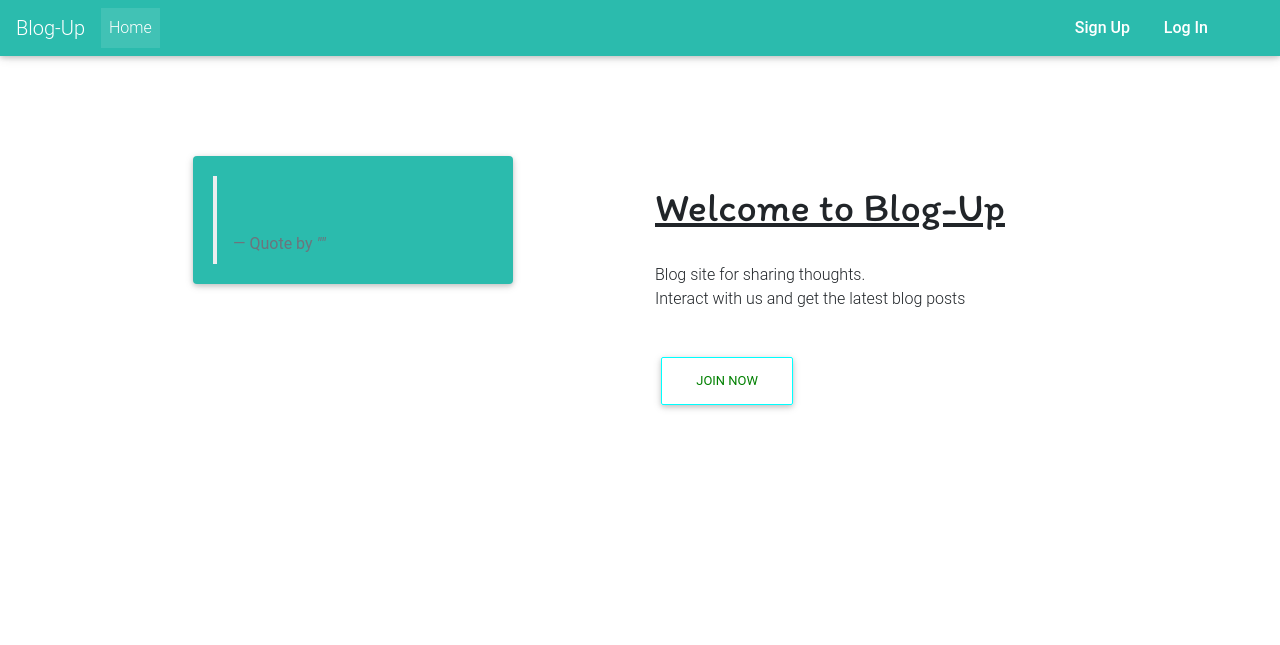
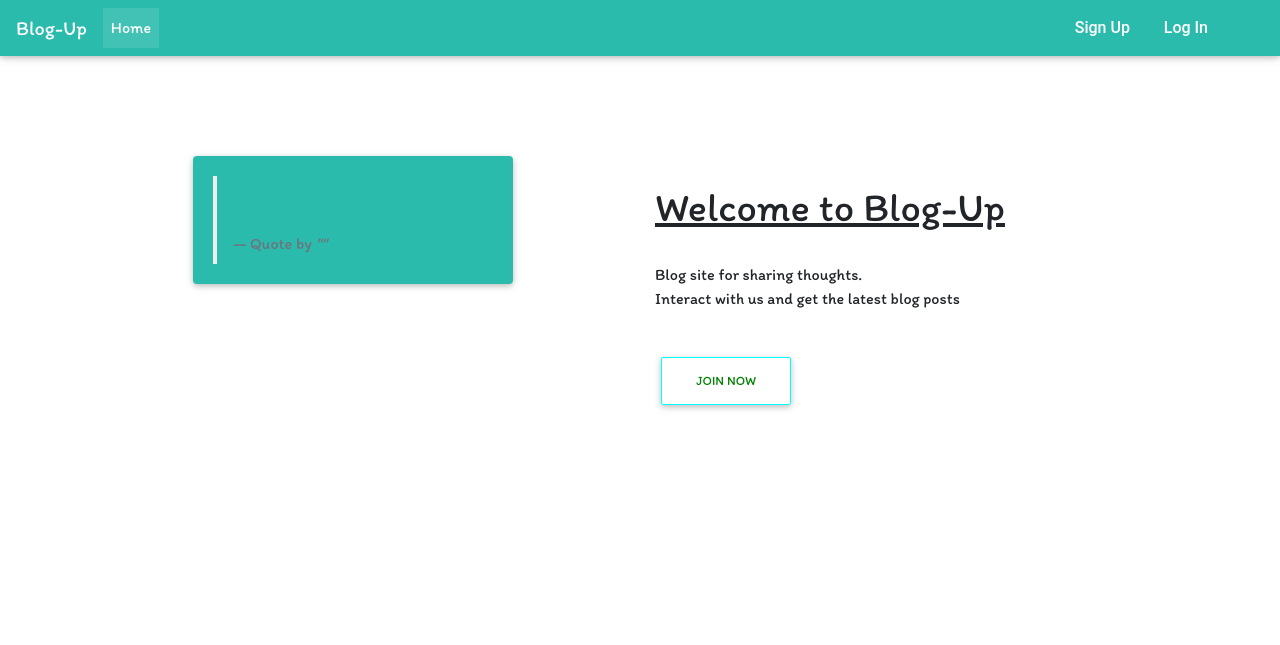
Before and after one commit to s-odhiambo/Blog-Up, a Flask app: page / in a window 1280 px wide. Shown: the top 645 px of the page. Run offline with Flask 2, Linux system fonts and the light colour scheme; data that the repository does not hold is empty; some libraries are stand-ins or nearby versions.

Commit message:
add stylings to navbar components

```diff
--- a/app/templates/index.html
+++ b/app/templates/index.html
@@ -11,8 +11,8 @@
     <div class="card text-white default-color" style="max-width: 20rem; margin: 20%;">
       <div  class="card-body">
         <blockquote class="blockquote mb-0">
-          <p>{{quote}}</p>
-          <footer class="blockquote-footer">Quote by <cite title="Author">"{{quote_author}}"</cite></footer>
+          <p style="font-family: 'Itim', cursive;">{{quote}}</p>
+          <footer class="blockquote-footer" style="font-family: 'Itim', cursive;">Quote by <cite title="Author">"{{quote_author}}"</cite></footer>
         </blockquote>
       </div>
     </div>
@@ -20,11 +20,11 @@
   <div class="col-md-6">
     <h1 style="margin-top:25%; text-decoration: underline; font-family: 'Itim', cursive;">Welcome to Blog-Up</h1>
     <br>
-    <p>Blog site for sharing thoughts.<br>Interact with us and get the latest blog posts</p>
+    <p style="font-family: 'Itim', cursive;">Blog site for sharing thoughts.<br>Interact with us and get the latest blog posts</p>
     <br>
 
     <a href="{{ url_for('auth.register') }}" class="btn"
-      style="background-color: transparent;color:green; border: 1px solid aqua;">Join Now</a>
+      style="background-color: transparent;color:green; border: 1px solid aqua; font-family: 'Itim', cursive;">Join Now</a>
   </div>
 </div>
 </div>
--- a/app/templates/navbar.html
+++ b/app/templates/navbar.html
@@ -1,5 +1,5 @@
 <nav class="mb-1 navbar navbar-expand-lg navbar-dark default-color fixed-top">
-        <a class="navbar-brand" href="/">Blog-Up</a>
+        <a class="navbar-brand" href="/" style="font-family: 'Itim', cursive;">Blog-Up</a>
         <button class="navbar-toggler" type="button" data-toggle="collapse" data-target="#navbarSupportedContent-333"
           aria-controls="navbarSupportedContent-333" aria-expanded="false" aria-label="Toggle navigation">
           <span class="navbar-toggler-icon"></span>
@@ -7,7 +7,7 @@
         <div class="collapse navbar-collapse" id="navbarSupportedContent-333">
           <ul class="navbar-nav mr-auto">
             <li class="nav-item active">
-              <a class="nav-link" href="">Home
+              <a class="nav-link" href="" style="font-family: 'Itim', cursive;">Home
                 <span class="sr-only">(current)</span>
               </a>
             </li>
```
